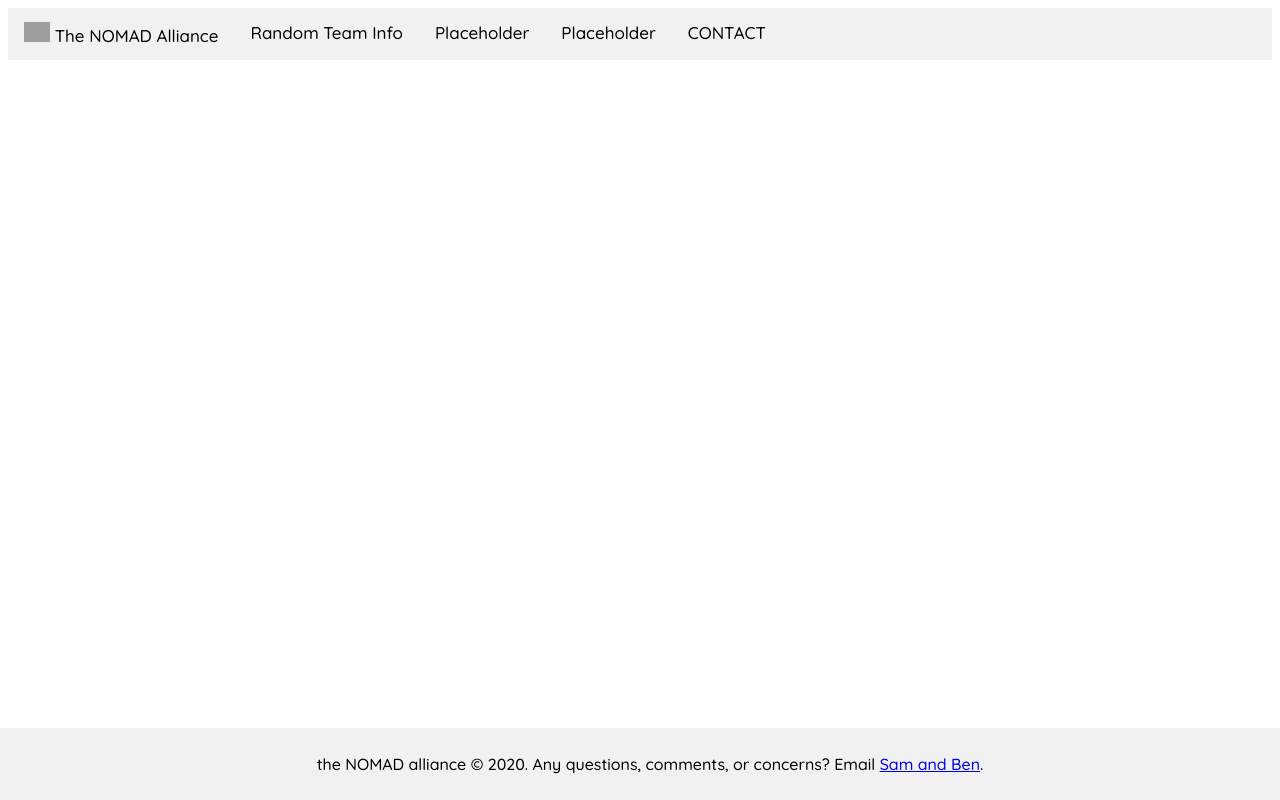
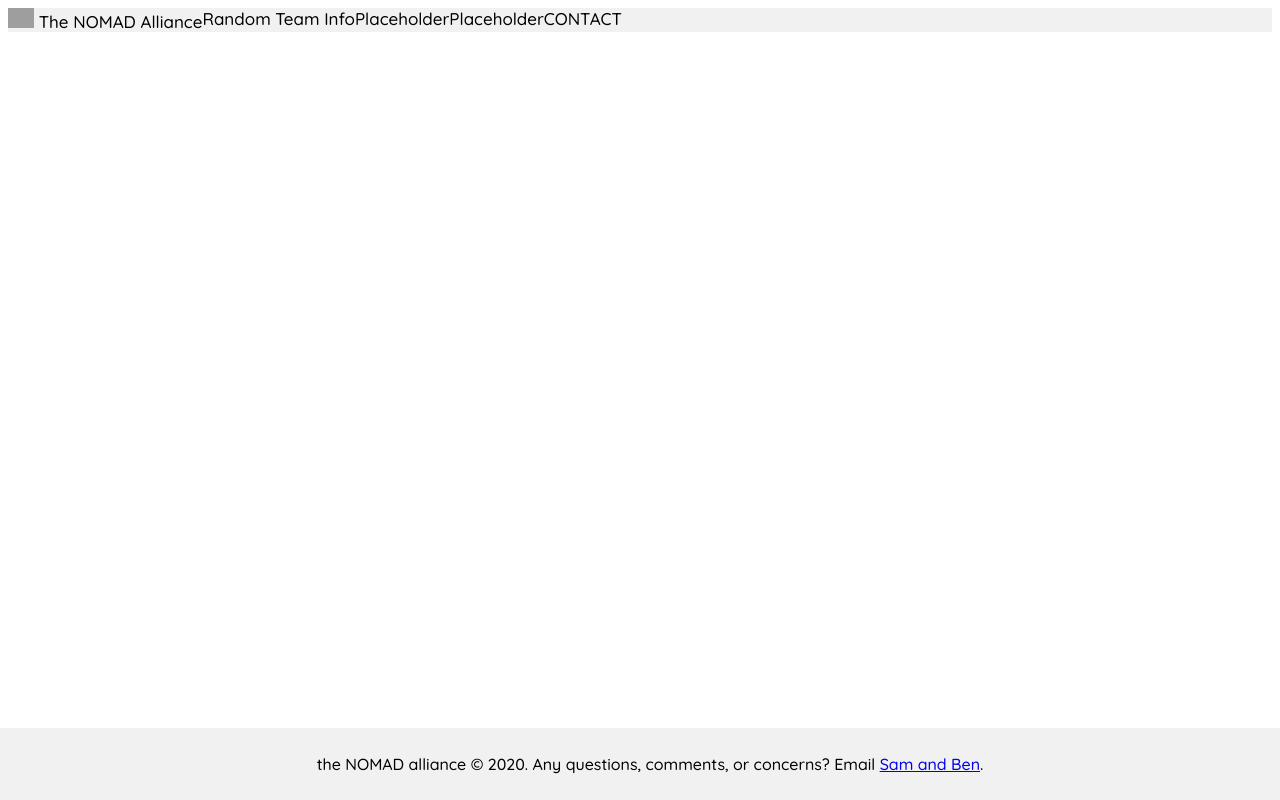
Before and after one commit to sammcdo/NomadAllianceArchive, a plain HTML site: page index.html in a window 1280 px wide. Drawn offline with nearby package versions, Linux system fonts and the light colour scheme; no server answers; grey boxes are pictures that could not be loaded.

Commit message:
attempting fix

```diff
--- a/styles.css
+++ b/styles.css
@@ -21,7 +21,7 @@ body {
   float: left;
   color: black;
   text-align: center;
-  padding: 14px 16px;
+  /*padding: 14px 16px;*/
   text-decoration: none;
   font-size: 17px;
 }
```
